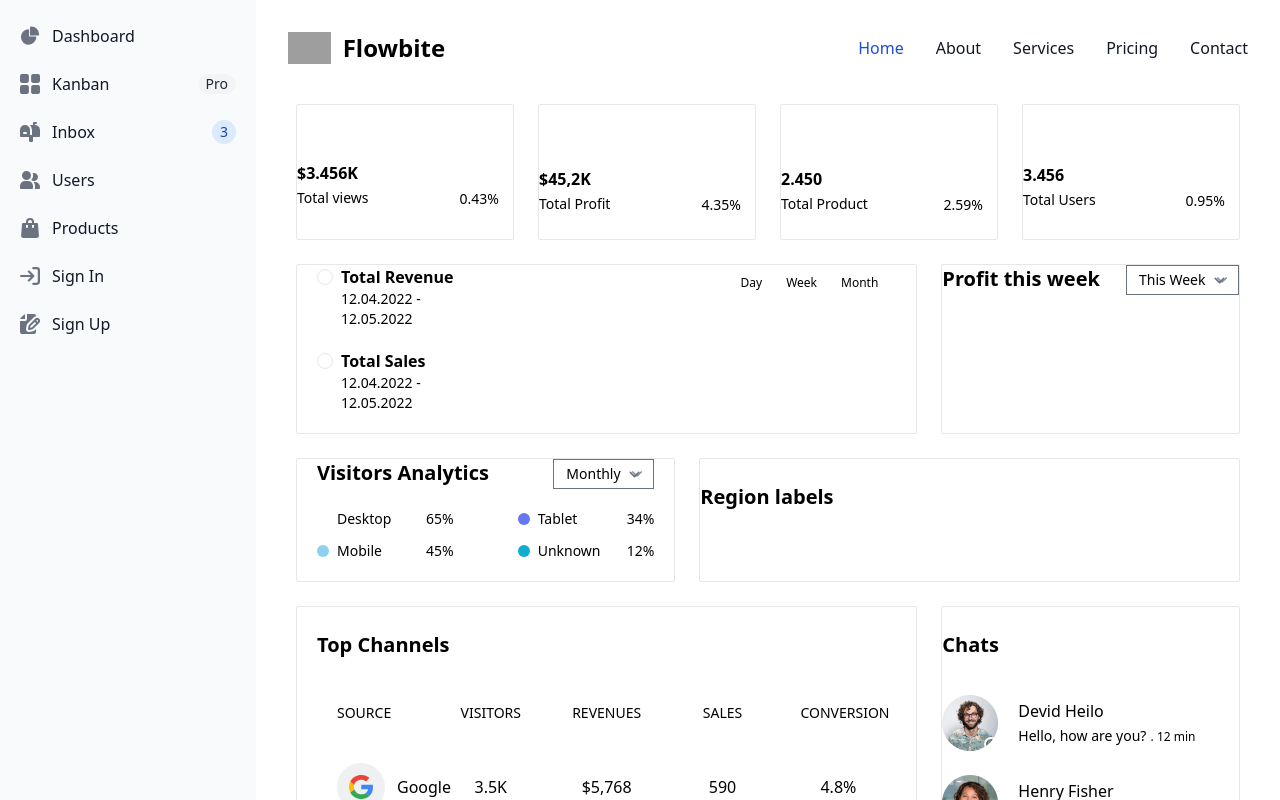
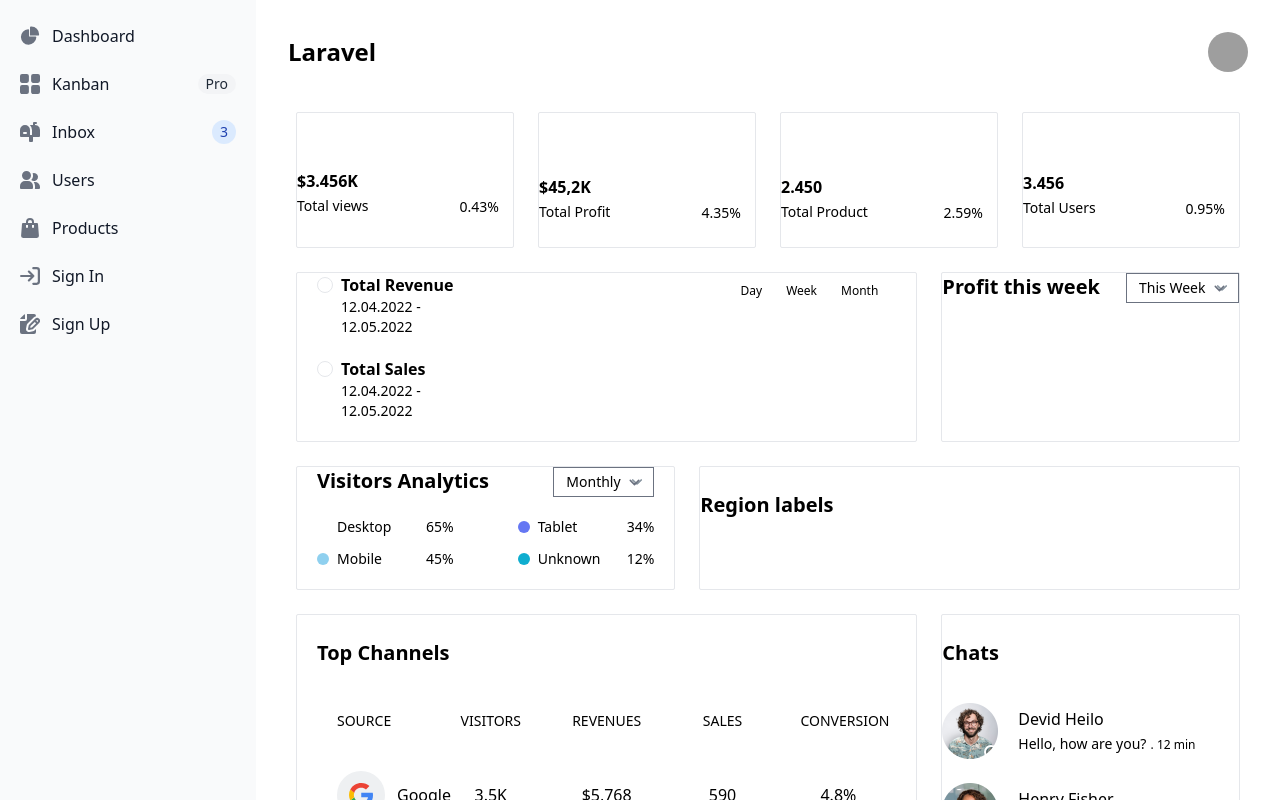
Before and after one commit to Comestro/PROJECT-1-BIHARSHOP-, a Laravel app: page /admin in a window 1280 px wide. Run offline with Laravel 12, Linux system fonts and the light colour scheme; some libraries are stand-ins or nearby versions; grey boxes are pictures that could not be loaded.

Commit message:
layout fixed

```diff
--- a/resources/views/admin/dashboard.blade.php
+++ b/resources/views/admin/dashboard.blade.php
@@ -11,7 +11,7 @@
             <!-- ===== Main Content Start ===== -->
             <main>
                 <div class="mx-auto max-w-screen-2xl p-4 md:p-6 2xl:p-10">
-                    <div class="grid grid-cols-1 gap-4 md:grid-cols-2 md:gap-6 xl:grid-cols-4 2xl:gap-7.5">
+                    <div class="grid grid-cols-1 gap-4 md:grid-cols-2 md:gap-6 xl:grid-cols-4 2xl:gap-7.5 ">
                         <!-- Card Item Start -->
                         <div
                             class="rounded-sm border border-stroke bg-white px-7.5 py-6 shadow-default dark:border-strokedark dark:bg-boxdark">
--- a/resources/views/admin/includes/adminHeader.blade.php
+++ b/resources/views/admin/includes/adminHeader.blade.php
@@ -2,9 +2,18 @@
 
 <nav class="bg-white border-gray-200 dark:bg-gray-900">
     <div class="max-w-screen-xl flex flex-wrap items-center justify-between mx-auto p-4">
+      <button data-drawer-target="default-sidebar" data-drawer-toggle="default-sidebar" aria-controls="default-sidebar"
+    type="button"
+    class="inline-flex items-center p-2 mt-2 ms-3 text-sm text-gray-500 rounded-lg sm:hidden hover:bg-gray-100 focus:outline-none focus:ring-2 focus:ring-gray-200 dark:text-gray-400 dark:hover:bg-gray-700 dark:focus:ring-gray-600">
+    <span class="sr-only">Open sidebar</span>
+    <svg class="w-6 h-6" aria-hidden="true" fill="currentColor" viewBox="0 0 20 20" xmlns="http://www.w3.org/2000/svg">
+        <path clip-rule="evenodd" fill-rule="evenodd"
+            d="M2 4.75A.75.75 0 012.75 4h14.5a.75.75 0 010 1.5H2.75A.75.75 0 012 4.75zm0 10.5a.75.75 0 01.75-.75h7.5a.75.75 0 010 1.5h-7.5a.75.75 0 01-.75-.75zM2 10a.75.75 0 01.75-.75h14.5a.75.75 0 010 1.5H2.75A.75.75 0 012 10z">
+        </path>
+    </svg>
+</button>
       <a href="https://flowbite.com/" class="flex items-center space-x-3 rtl:space-x-reverse">
-          <img src="https://flowbite.com/docs/images/logo.svg" class="h-8" alt="Flowbite Logo" />
-          <span class="self-center text-2xl font-semibold whitespace-nowrap dark:text-white">Flowbite</span>
+          <span class="self-center text-2xl font-semibold whitespace-nowrap dark:text-white">{{env('APP_NAME')}}</span>
       </a>
       <button data-collapse-toggle="navbar-default" type="button" class="inline-flex items-center p-2 w-10 h-10 justify-center text-sm text-gray-500 rounded-lg md:hidden hover:bg-gray-100 focus:outline-none focus:ring-2 focus:ring-gray-200 dark:text-gray-400 dark:hover:bg-gray-700 dark:focus:ring-gray-600" aria-controls="navbar-default" aria-expanded="false">
           <span class="sr-only">Open main menu</span>
@@ -12,24 +21,30 @@
               <path stroke="currentColor" stroke-linecap="round" stroke-linejoin="round" stroke-width="2" d="M1 1h15M1 7h15M1 13h15"/>
           </svg>
       </button>
-      <div class="hidden w-full md:block md:w-auto" id="navbar-default">
-        <ul class="font-medium flex flex-col p-4 md:p-0 mt-4 border border-gray-100 rounded-lg bg-gray-50 md:flex-row md:space-x-8 rtl:space-x-reverse md:mt-0 md:border-0 md:bg-white dark:bg-gray-800 md:dark:bg-gray-900 dark:border-gray-700">
+
+<img id="avatarButton" type="button" data-dropdown-toggle="userDropdown" data-dropdown-placement="bottom-start" class="w-10 h-10 rounded-full cursor-pointer" src="/docs/images/people/profile-picture-5.jpg" alt="User dropdown">
+
+<!-- Dropdown menu -->
+<div id="userDropdown" class="z-10 hidden bg-white divide-y divide-gray-100 rounded-lg shadow w-44 dark:bg-gray-700 dark:divide-gray-600">
+    <div class="px-4 py-3 text-sm text-gray-900 dark:text-white">
+      <div>Bonnie Green</div>
+      <div class="font-medium truncate">name@flowbite.com</div>
+    </div>
+    <ul class="py-2 text-sm text-gray-700 dark:text-gray-200" aria-labelledby="avatarButton">
       <li>
-            <a href="#" class="block py-2 px-3 text-white bg-blue-700 rounded md:bg-transparent md:text-blue-700 md:p-0 dark:text-white md:dark:text-blue-500" aria-current="page">Home</a>
+        <a href="#" class="block px-4 py-2 hover:bg-gray-100 dark:hover:bg-gray-600 dark:hover:text-white">Dashboard</a>
       </li>
       <li>
-            <a href="#" class="block py-2 px-3 text-gray-900 rounded hover:bg-gray-100 md:hover:bg-transparent md:border-0 md:hover:text-blue-700 md:p-0 dark:text-white md:dark:hover:text-blue-500 dark:hover:bg-gray-700 dark:hover:text-white md:dark:hover:bg-transparent">About</a>
+        <a href="#" class="block px-4 py-2 hover:bg-gray-100 dark:hover:bg-gray-600 dark:hover:text-white">Settings</a>
       </li>
       <li>
-            <a href="#" class="block py-2 px-3 text-gray-900 rounded hover:bg-gray-100 md:hover:bg-transparent md:border-0 md:hover:text-blue-700 md:p-0 dark:text-white md:dark:hover:text-blue-500 dark:hover:bg-gray-700 dark:hover:text-white md:dark:hover:bg-transparent">Services</a>
-          </li>
-          <li>
-            <a href="#" class="block py-2 px-3 text-gray-900 rounded hover:bg-gray-100 md:hover:bg-transparent md:border-0 md:hover:text-blue-700 md:p-0 dark:text-white md:dark:hover:text-blue-500 dark:hover:bg-gray-700 dark:hover:text-white md:dark:hover:bg-transparent">Pricing</a>
-          </li>
-          <li>
-            <a href="#" class="block py-2 px-3 text-gray-900 rounded hover:bg-gray-100 md:hover:bg-transparent md:border-0 md:hover:text-blue-700 md:p-0 dark:text-white md:dark:hover:text-blue-500 dark:hover:bg-gray-700 dark:hover:text-white md:dark:hover:bg-transparent">Contact</a>
+        <a href="#" class="block px-4 py-2 hover:bg-gray-100 dark:hover:bg-gray-600 dark:hover:text-white">Earnings</a>
       </li>
     </ul>
+    <div class="py-1">
+      <a href="#" class="block px-4 py-2 text-sm text-gray-700 hover:bg-gray-100 dark:hover:bg-gray-600 dark:text-gray-200 dark:hover:text-white">Sign out</a>
     </div>
 </div>
+
+    </div>
   </nav>
--- a/resources/views/admin/includes/sidebar.blade.php
+++ b/resources/views/admin/includes/sidebar.blade.php
@@ -1,13 +1,4 @@
-<button data-drawer-target="default-sidebar" data-drawer-toggle="default-sidebar" aria-controls="default-sidebar"
-    type="button"
-    class="inline-flex items-center p-2 mt-2 ms-3 text-sm text-gray-500 rounded-lg sm:hidden hover:bg-gray-100 focus:outline-none focus:ring-2 focus:ring-gray-200 dark:text-gray-400 dark:hover:bg-gray-700 dark:focus:ring-gray-600">
-    <span class="sr-only">Open sidebar</span>
-    <svg class="w-6 h-6" aria-hidden="true" fill="currentColor" viewBox="0 0 20 20" xmlns="http://www.w3.org/2000/svg">
-        <path clip-rule="evenodd" fill-rule="evenodd"
-            d="M2 4.75A.75.75 0 012.75 4h14.5a.75.75 0 010 1.5H2.75A.75.75 0 012 4.75zm0 10.5a.75.75 0 01.75-.75h7.5a.75.75 0 010 1.5h-7.5a.75.75 0 01-.75-.75zM2 10a.75.75 0 01.75-.75h14.5a.75.75 0 010 1.5H2.75A.75.75 0 012 10z">
-        </path>
-    </svg>
-</button>
+
 
 <aside id="default-sidebar"
     class="fixed top-0 left-0 z-40 w-64 h-screen transition-transform -translate-x-full sm:translate-x-0"
```
Lines whose indentation alone changed are shown as unchanged.
